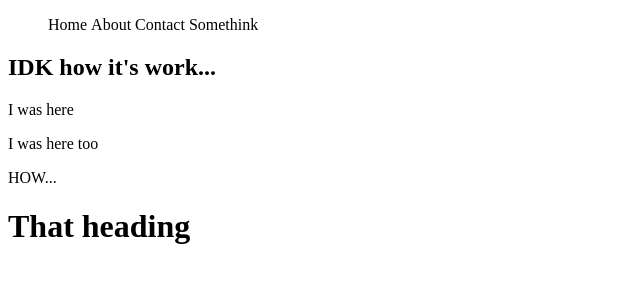
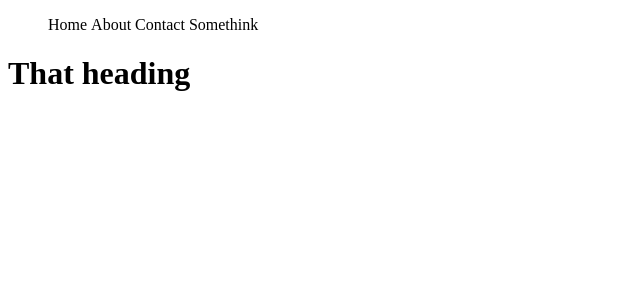
Before and after one commit to SpectrumH/react-academy, a plain HTML site: page index.html in a window 1280 px wide. Shown: the whole page, without its empty margins (0-640 px from the left). Drawn offline with Linux system fonts and the light colour scheme.

Commit message:
[CDG-20] Clean up index.html

```diff
--- a/index.html
+++ b/index.html
@@ -16,10 +16,6 @@
         <li>Contact</li>
         <li>Somethink</li>
     </ul>
-    <h1>IDK how it's work...</h1>
-    <p>I was here</p>
-    <p>I was here too</p>
-    <p>HOW...</p>
  </nav>
  <h1>That heading</h1>
 </div>
```
